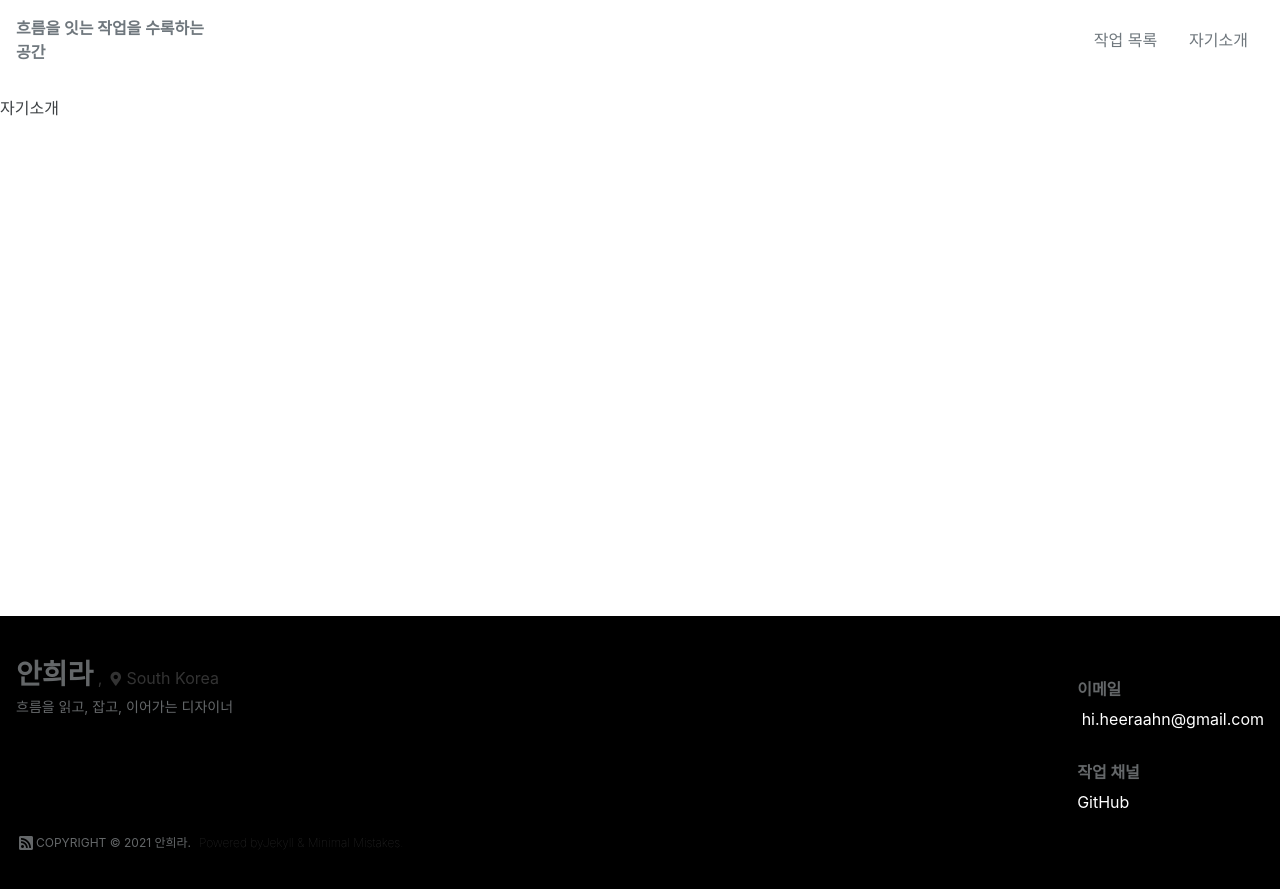
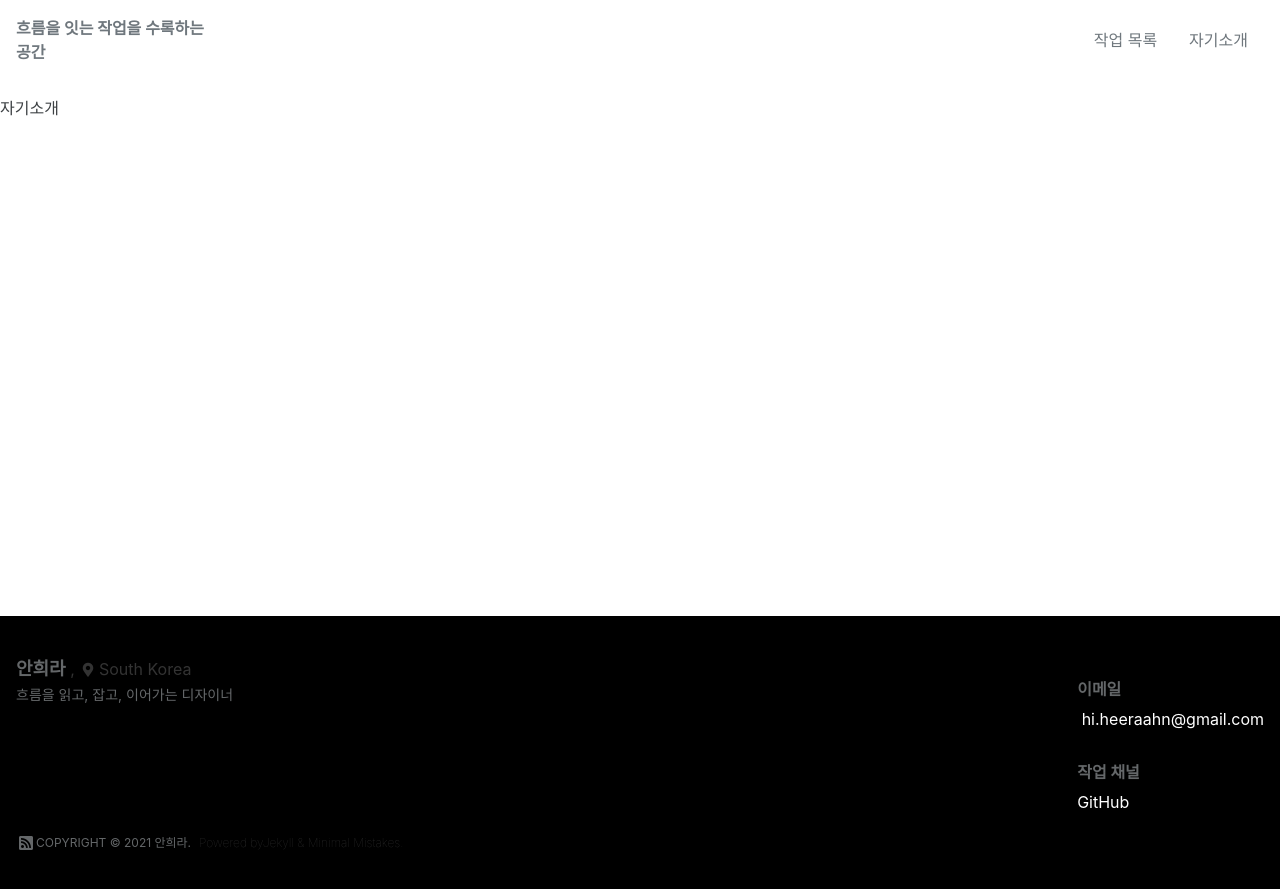
Before and after one commit to ridiahn/portfolio, a Jekyll site: the page built from _pages/about.md, in a window 1280 px wide. Shown: the top 889 px of the page. Built offline with Jekyll 4.4.1, drawn with Linux system fonts in a browser that asks for light colours; cached includes are drawn as plain includes; some web fonts are replaced; our own code applies the rules of GitHub Pages for plain Markdown files.

Commit message:
h사이즈 수정에 따른 푸터 폰트사이즈 조정

```diff
--- a/_sass/minimal-mistakes/_footer.scss
+++ b/_sass/minimal-mistakes/_footer.scss
@@ -94,15 +94,20 @@
 
   .author__content{
     flex: 1;
-    h3, address{
+
+    h3{
       display: inline-block;
+      font-size: $h-size-5;
     }
 
     address {
+      display: inline-block;
       color: rgba($color: white, $alpha: 0.2);
+
       &::before{
         content: ",";
       }
+
       i{
         font-size: $type-size-3;
         margin-right: -0.15rem;
```
